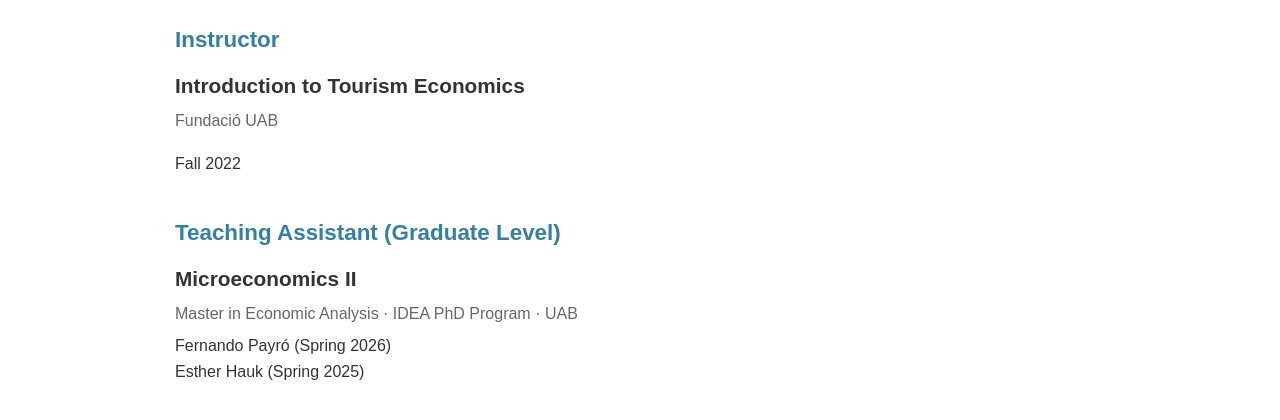
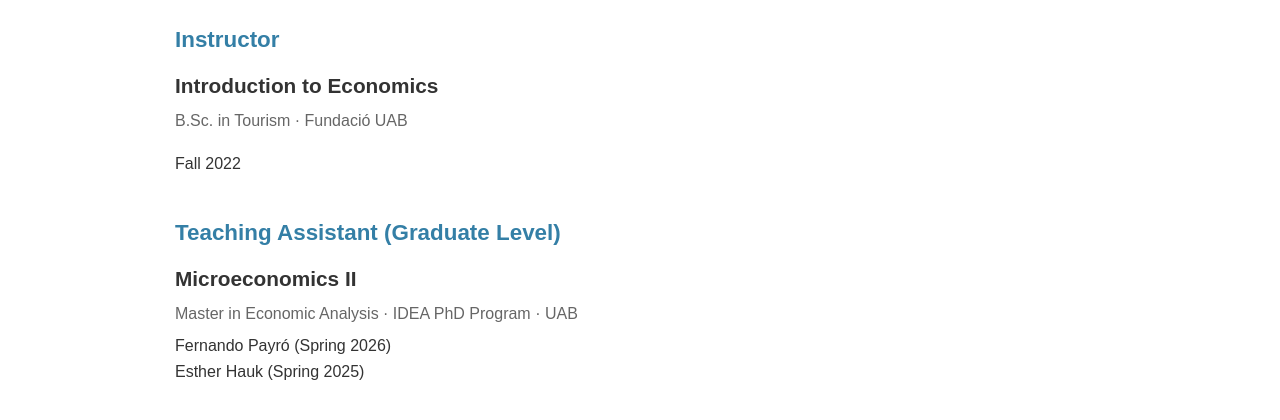
Before and after one commit to EvaPerezMartel/EvaPerezMartel.github.io, a plain HTML site: page teaching.html in a window 1280 px wide. Shown: the part 360-780 px from the top of the page. Drawn offline with Linux system fonts and the light colour scheme.

Commit message:
Update teaching.html

```diff
--- a/teaching.html
+++ b/teaching.html
@@ -68,11 +68,11 @@
         </p>
 
         <h3>
-            Introduction to Tourism Economics
+            Introduction to Economics
         </h3>
 
         <p class="teaching-program">
-            Fundació UAB
+           B.Sc. in Tourism · Fundació UAB
         </p>
 
         <p>
```
